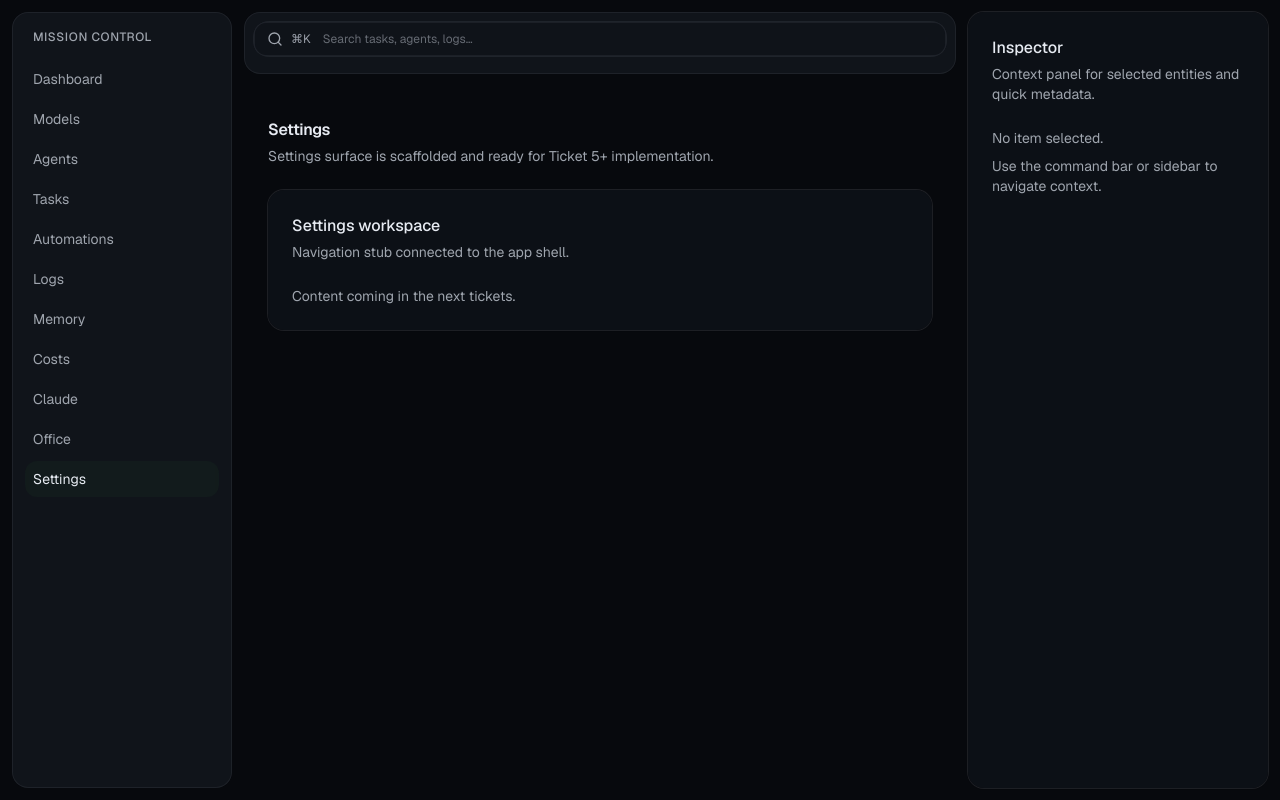
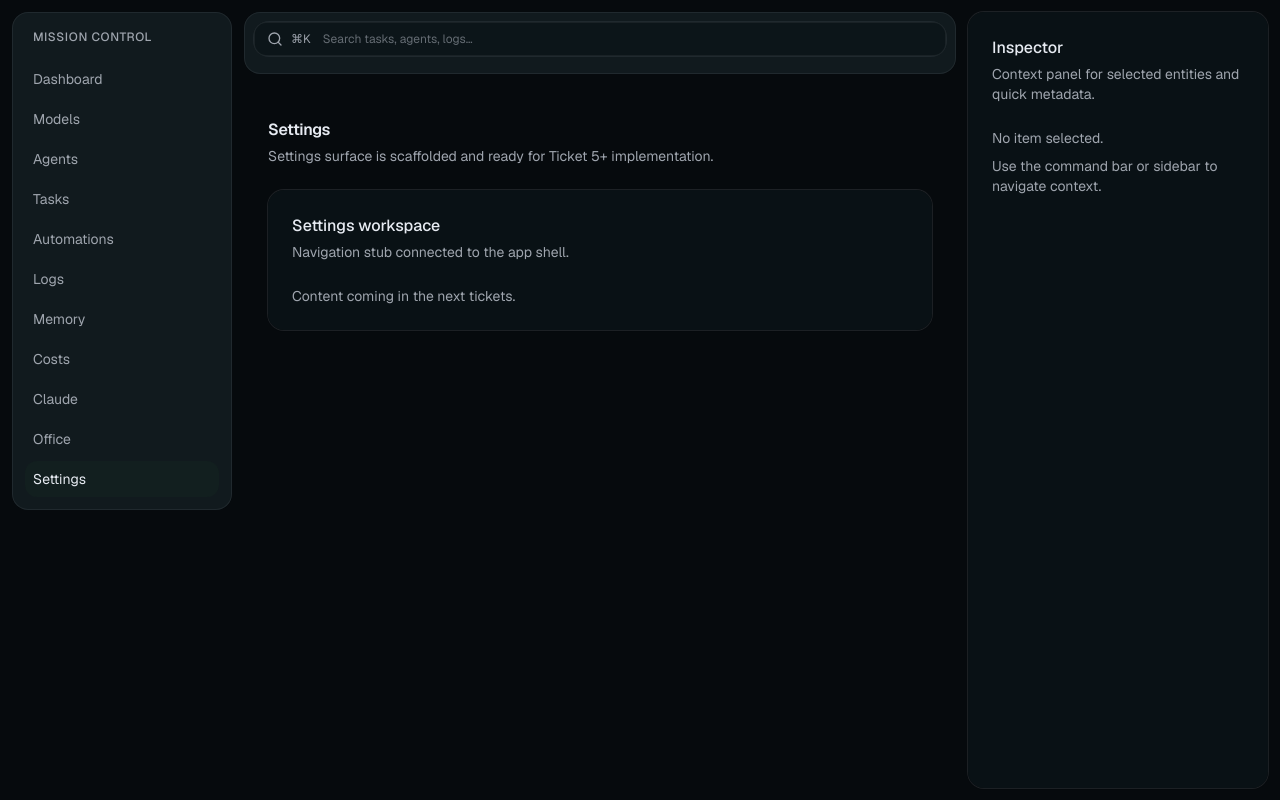
Before and after one commit to 0racularGh0st/mission-control, a Next.js app: page /settings in a window 1280 px wide. Built offline with nearby package versions, Linux system fonts and the light colour scheme.

Commit message:
Fixed color

```diff
--- a/app/styles/tokens.css
+++ b/app/styles/tokens.css
@@ -3,10 +3,10 @@
   color-scheme: dark;
 
   /* Core mission-control tokens */
-  --mc-bg: oklch(0.14 0.01 260);
-  --mc-surface: oklch(0.18 0.014 258);
-  --mc-surface-elevated: oklch(0.21 0.015 258);
-  --mc-border: oklch(0.35 0.015 260 / 0.45);
+  --mc-bg: oklch(0.14 0.01 235);
+  --mc-surface: oklch(0.18 0.014 230);
+  --mc-surface-elevated: oklch(0.21 0.015 225);
+  --mc-border: oklch(0.35 0.015 235 / 0.45);
   --mc-text: oklch(0.94 0.01 260);
   --mc-text-muted: oklch(0.72 0.015 260);
   --mc-accent: oklch(0.72 0.16 158);
@@ -63,8 +63,8 @@
 }
 
 .glass-panel {
-  background: color-mix(in oklch, var(--mc-surface-elevated) 75%, transparent);
-  border: 1px solid color-mix(in oklch, var(--mc-border) 85%, transparent);
+  background: var(--mc-surface-elevated);
+  border: 1px solid var(--mc-border);
   backdrop-filter: blur(10px);
 }
 
--- a/src/components/primitives/AppShell.tsx
+++ b/src/components/primitives/AppShell.tsx
@@ -30,7 +30,7 @@ export function AppShell({ children }: { children: React.ReactNode }) {
     <div className="min-h-screen bg-background text-foreground">
       <CommandPalette />
       <div className="mx-auto grid min-h-screen w-full max-w-[1600px] grid-cols-1 gap-3 p-3 xl:grid-cols-[220px_minmax(0,1fr)_300px]">
-        <aside className="glass-panel hidden rounded-xl p-3 xl:block">
+        <aside className="glass-panel sticky top-0 hidden rounded-xl p-3 xl:block h-fit">
           <div className="mb-3 px-2 py-1 text-xs font-medium tracking-wider text-muted-foreground uppercase">
             Mission Control
           </div>
```
Also changed, not shown: 1 other file (tests, documents, lock files or other folders).
